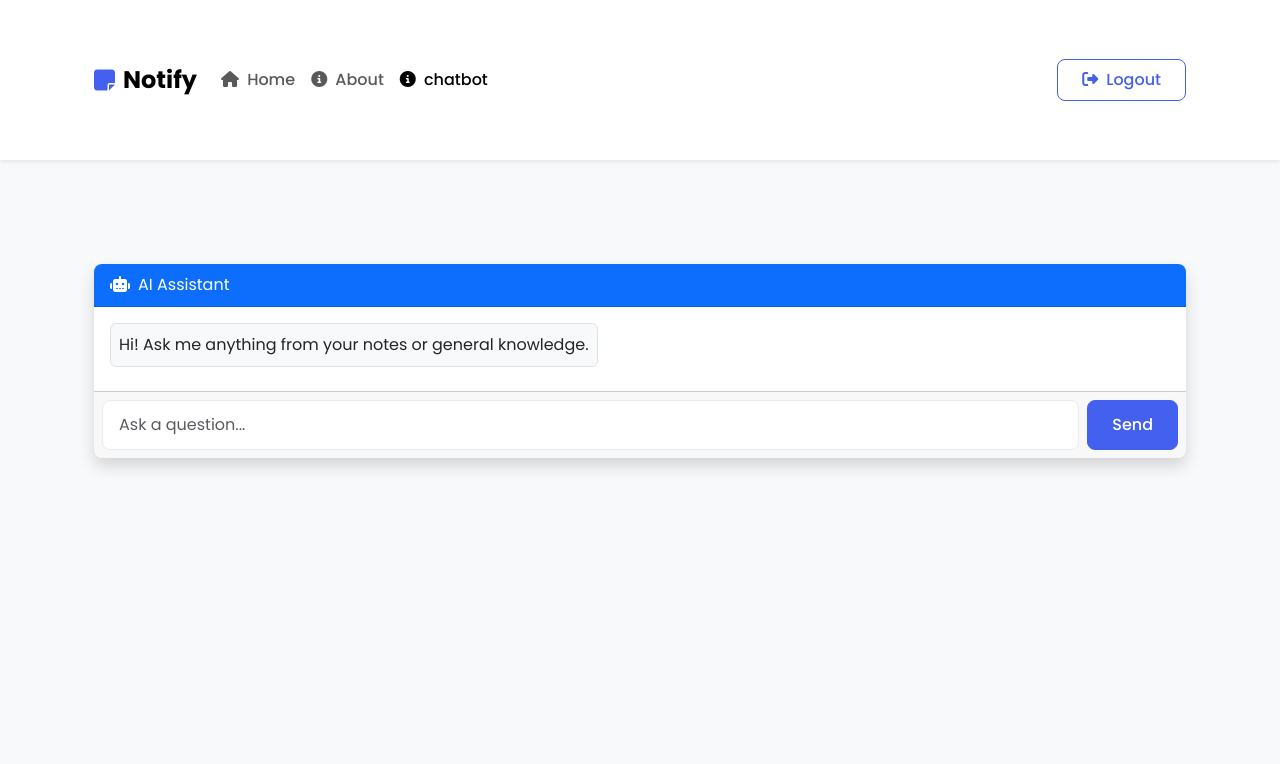
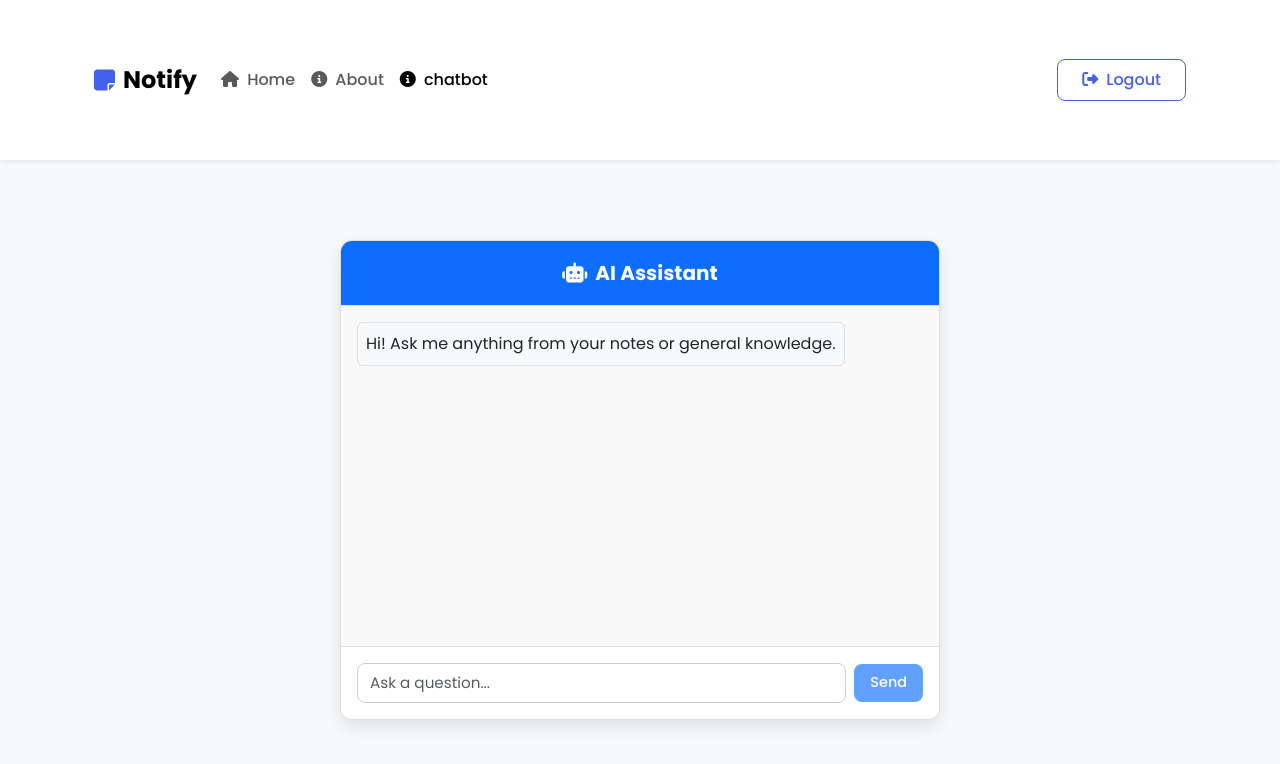
Before and after one commit to PRAJAPATI-NEEL-2005/notify, a React (Create React App) app: page /AIChatbot in a window 1280 px wide. Shown: the top 764 px of the page. Built offline with nearby package versions, Linux system fonts and the light colour scheme; no server answers; sample sign-in values are in the browser's storage.

Commit message:
some ui changes done

```diff
--- a/src/components/Aichatbot.js
+++ b/src/components/Aichatbot.js
@@ -1,4 +1,4 @@
-import React, { useState, useContext, useEffect } from "react";
+import React, { useState, useContext, useEffect, useRef } from "react";
 import NoteContext from "../context/notes/noteContext";
 import AuthContext from "../context/authentication/authContext";
 import axios from "axios";
@@ -7,22 +7,24 @@
   const { notes } = useContext(NoteContext);
   const { isAuthenticated } = useContext(AuthContext);
   const [messages, setMessages] = useState(() => {
-    // 1. Initialize messages from localStorage or with default bot message
     const savedMessages = localStorage.getItem("chatbotMessages");
     return savedMessages
       ? JSON.parse(savedMessages)
       : [{ sender: "bot", text: "Hi! Ask me anything from your notes or general knowledge." }];
   });
+
   const [input, setInput] = useState("");
   const [loading, setLoading] = useState(false);
-
+  const chatBodyRef = useRef(null);
   const cohereApiKey = process.env.REACT_APP_COHERE_API_KEY;
 
-  // 2. Save messages to localStorage whenever the messages state changes
+  // Scroll to bottom on new messages
   useEffect(() => {
     localStorage.setItem("chatbotMessages", JSON.stringify(messages));
+    if (chatBodyRef.current) {
+      chatBodyRef.current.scrollTop = chatBodyRef.current.scrollHeight;
+    }
   }, [messages]);
-
 
   if (!isAuthenticated) {
     return (
@@ -38,16 +40,13 @@
   }
 
   const handleSend = async () => {
-    if (!input.trim()) return;
-    if (!isAuthenticated) {
-      setMessages(prev => [...prev, { sender: "bot", text: "Please log in to use the AI assistant." }]);
-      return;
-    }
+    const trimmed = input.trim();
+    if (!trimmed) return;
 
-    const userMsg = { sender: "user", text: input };
+    const userMsg = { sender: "user", text: trimmed };
     setMessages((prev) => [...prev, userMsg]);
+    setInput("");
     setLoading(true);
-    setInput("");
 
     const notesText = notes.map((note, i) =>
       `Note ${i + 1}: ${note.title} - ${note.description}`
@@ -58,7 +57,7 @@
 
 ${notesText}
 
-User question: "${input}"
+User question: "${trimmed}"
 
 If the answer isn't in the notes, give a general response.
 `;
@@ -79,7 +78,7 @@
         }
       );
 
-      const reply = response.data.text;
+      const reply = response.data.text || "I'm not sure, but I'll try to help.";
       setMessages((prev) => [...prev, { sender: "bot", text: reply.trim() }]);
     } catch (err) {
       console.error("Cohere error:", err);
@@ -90,21 +89,25 @@
   };
 
   return (
-    <div className="card shadow mt-4">
-      <div className="card-header bg-primary text-white">
+    <div className="chatbot-container">
+      <div className="card-header bg-primary text-white text-center">
         <i className="fas fa-robot me-2"></i>AI Assistant
       </div>
-      <div className="card-body p-3" style={{ maxHeight: "300px", overflowY: "auto" }}>
+
+      <div className="chat-body" ref={chatBodyRef}>
         {messages.map((m, i) => (
-          <div key={i} className={`mb-2 text-${m.sender === "user" ? "end" : "start"}`}>
-            <span className={`d-inline-block p-2 rounded ${m.sender === "user" ? "bg-info text-white" : "bg-light border"}`}>
+          <div key={i} className={`d-flex ${m.sender === "user" ? "justify-content-end" : "justify-content-start"} mb-2`}>
+            <div className={`p-2 rounded ${m.sender === "user" ? "bg-info text-white" : "bg-light border"}`}>
               {m.text}
-            </span>
+            </div>
           </div>
         ))}
-        {loading && <div className="text-muted">Thinking...</div>}
+        {loading && (
+          <div className="d-flex justify-content-start text-muted small">Thinking...</div>
+        )}
       </div>
-      <div className="card-footer p-2 d-flex gap-2">
+
+      <div className="chat-input-area">
         <input
           type="text"
           className="form-control"
@@ -112,8 +115,13 @@
           value={input}
           onChange={(e) => setInput(e.target.value)}
           onKeyDown={(e) => e.key === "Enter" && handleSend()}
+          disabled={loading}
         />
-        <button className="btn btn-primary" onClick={handleSend} disabled={loading}>
+        <button
+          className="btn btn-primary"
+          onClick={handleSend}
+          disabled={loading || !input.trim()}
+        >
           Send
         </button>
       </div>
```
